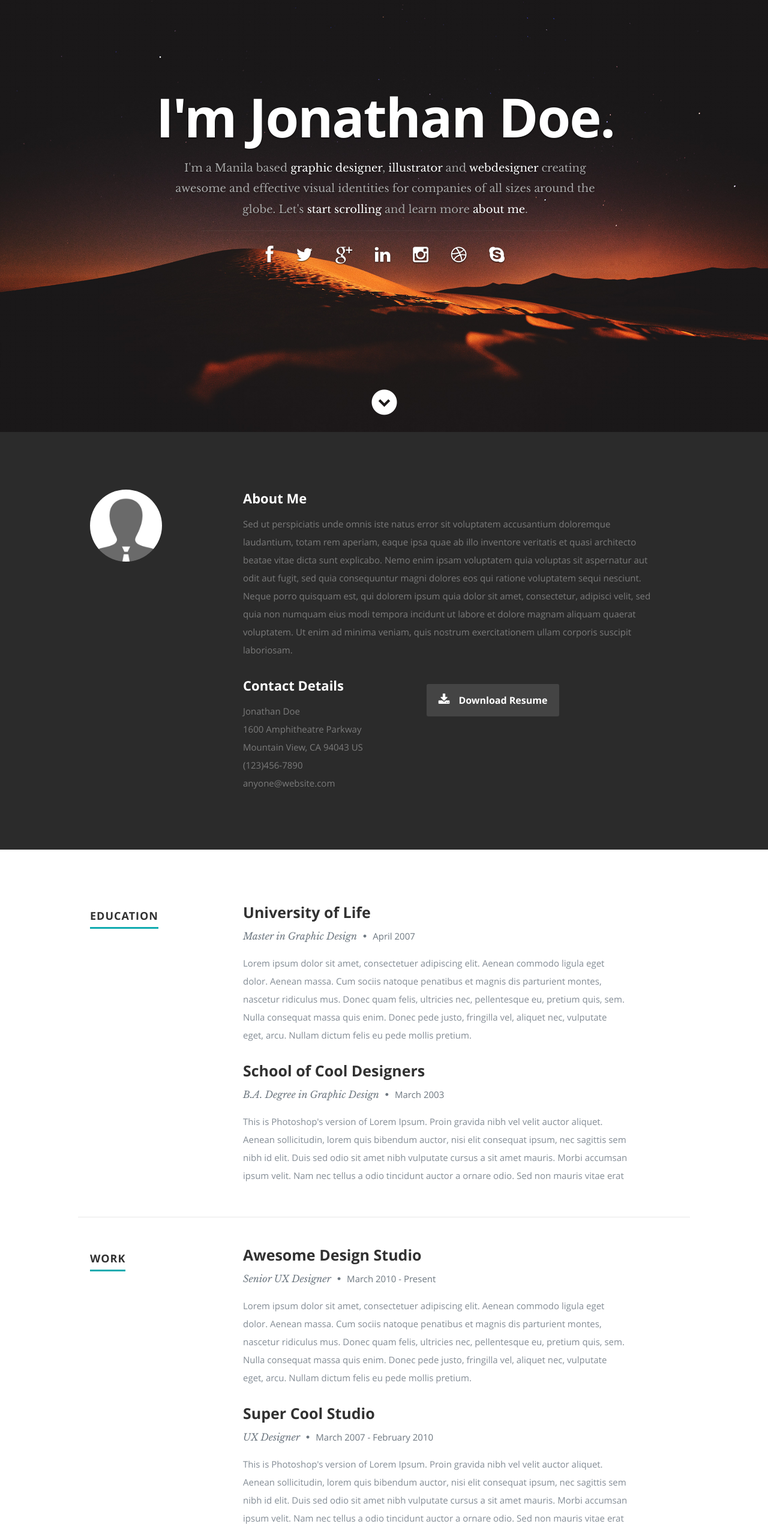
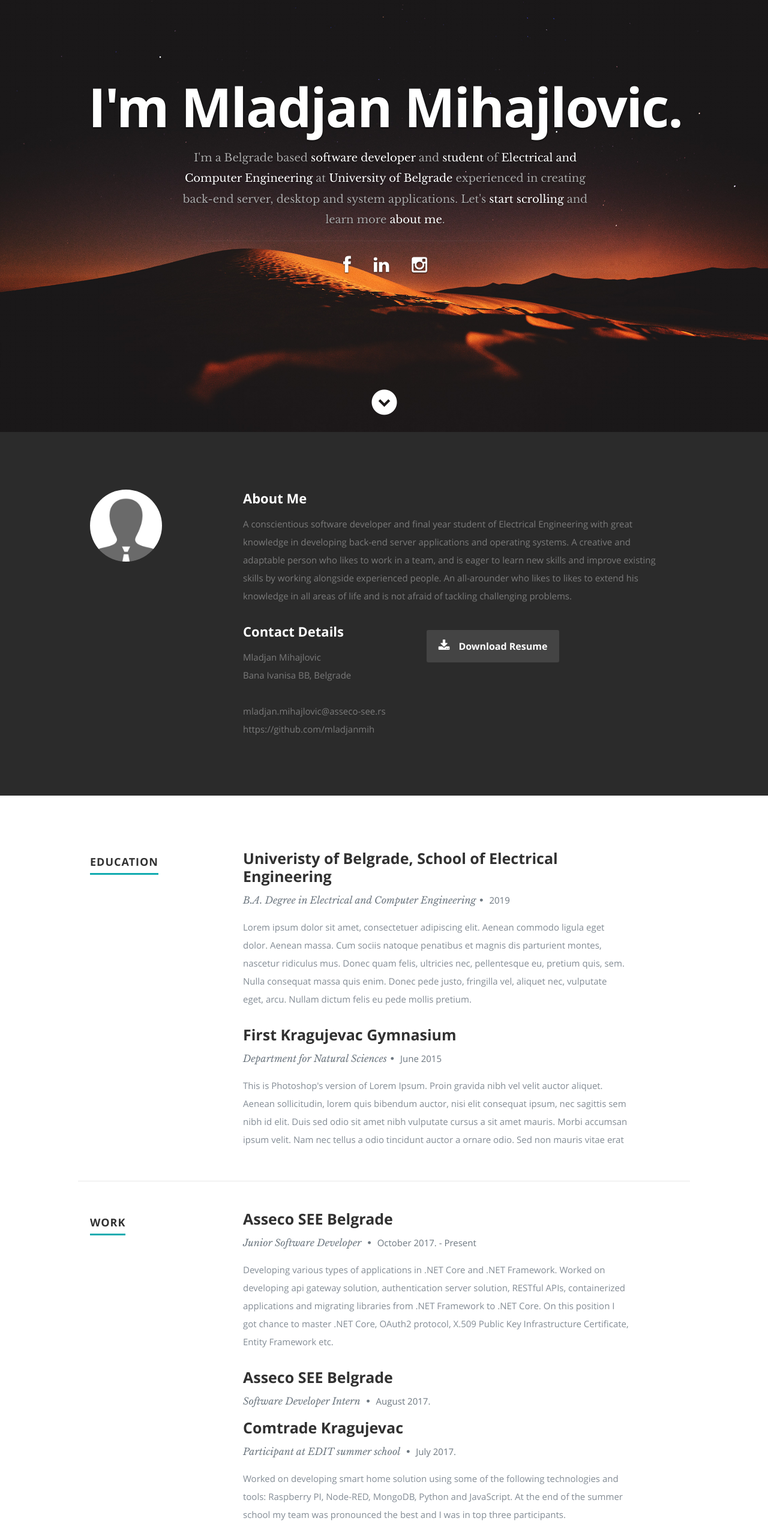
Before and after one commit to mladjanmih/mladjanmih.github.io, a plain HTML site: page index.html in a window 1280 px wide. Shown: the part 80-2640 px from the top of the page at 60% size. Drawn offline with nearby package versions, Linux system fonts and the light colour scheme.

Commit message:
Changed some data

```diff
--- a/css/layout.css
+++ b/css/layout.css
@@ -325,36 +325,27 @@ ul#nav li.current a { color: #F06000; }
    border-radius: 3px 0 0 3px;
 }
 
-.photoshop {
+.csharp {
+    width: 80%;
+    -moz-animation: photoshop 2s ease;
+    -webkit-animation: photoshop 2s ease;
+}
+.cpp {
   	width: 60%;
   	-moz-animation: photoshop 2s ease;
   	-webkit-animation: photoshop 2s ease;
 }
-.illustrator {
-  	width: 55%;
+.java {
+  	width: 70%;
   	-moz-animation: illustrator 2s ease;
   	-webkit-animation: illustrator 2s ease;
 }
-.wordpress {
-  	width: 50%;
+.databases {
+  	width: 65%;
   	-moz-animation: wordpress 2s ease;
   	-webkit-animation: wordpress 2s ease;
 }
-.css {
-  	width: 90%;
-  	-moz-animation: css 2s ease;
-  	-webkit-animation: css 2s ease;
-}
-.html5 {
-  	width: 80%;
-  	-moz-animation: html5 2s ease;
-  	-webkit-animation: html5 2s ease;
-}
-.jquery {
-  	width: 50%;
-  	-moz-animation: jquery 2s ease;
-  	-webkit-animation: jquery 2s ease;
-}
+
 
 @-moz-keyframes photoshop {
   0%   { width: 0px;  }
--- a/index.html
+++ b/index.html
@@ -7,7 +7,7 @@
    <!--- Basic Page Needs
    ================================================== -->
    <meta charset="utf-8">
-	<title>Ceevee - Free Responsive HTML5/CSS3 Template</title>
+	<title>Mladjan Mihajlovic</title>
 	<meta name="description" content="">
 	<meta name="author" content="">
 
@@ -56,19 +56,19 @@
 
       <div class="row banner">
          <div class="banner-text">
-            <h1 class="responsive-headline">I'm Jonathan Doe.</h1>
-            <h3>I'm a Manila based <span>graphic designer</span>, <span>illustrator</span> and <span>webdesigner</span> creating awesome and
-            effective visual identities for companies of all sizes around the globe. Let's <a class="smoothscroll" href="#about">start scrolling</a>
+            <h1 class="responsive-headline">I'm Mladjan Mihajlovic.</h1>
+            <h3>I'm a Belgrade based <span>software developer</span> and <span>student</span> of <span>Electrical and Computer Engineering</span> at <span>University of Belgrade</span>
+            experienced in creating back-end server, desktop and system applications. Let's <a class="smoothscroll" href="#about">start scrolling</a>
             and learn more <a class="smoothscroll" href="#about">about me</a>.</h3>
             <hr />
             <ul class="social">
-               <li><a href="#"><i class="fa fa-facebook"></i></a></li>
-               <li><a href="#"><i class="fa fa-twitter"></i></a></li>
-               <li><a href="#"><i class="fa fa-google-plus"></i></a></li>
-               <li><a href="#"><i class="fa fa-linkedin"></i></a></li>
-               <li><a href="#"><i class="fa fa-instagram"></i></a></li>
-               <li><a href="#"><i class="fa fa-dribbble"></i></a></li>
-               <li><a href="#"><i class="fa fa-skype"></i></a></li>
+               <li><a href="https://www.facebook.com/mladjan.mihajlovic"><i class="fa fa-facebook"></i></a></li>
+     <!--      <li><a href="#"><i class="fa fa-twitter"></i></a></li>
+               <li><a href="#"><i class="fa fa-google-plus"></i></a></li>-->
+               <li><a href="https://www.linkedin.com/in/mladjan-mihajlovic-572b21151/"><i class="fa fa-linkedin"></i></a></li>
+               <li><a href="https://www.instagram.com/mladjan_mih/"><i class="fa fa-instagram"></i></a></li>
+			<!--<li><a href="#"><i class="fa fa-dribbble"></i></a></li>
+               <li><a href="#"><i class="fa fa-skype"></i></a></li> -->
             </ul>
          </div>
       </div>
@@ -96,12 +96,10 @@
 
             <h2>About Me</h2>
 
-            <p>Sed ut perspiciatis unde omnis iste natus error sit voluptatem accusantium doloremque laudantium, totam rem aperiam,
-            eaque ipsa quae ab illo inventore veritatis et quasi architecto beatae vitae dicta sunt explicabo. Nemo enim ipsam
-            voluptatem quia voluptas sit aspernatur aut odit aut fugit, sed quia consequuntur magni dolores eos qui ratione
-            voluptatem sequi nesciunt. Neque porro quisquam est, qui dolorem ipsum quia dolor sit amet, consectetur, adipisci velit,
-            sed quia non numquam eius modi tempora incidunt ut labore et dolore magnam aliquam quaerat voluptatem.
-            Ut enim ad minima veniam, quis nostrum exercitationem ullam corporis suscipit laboriosam.
+            <p>A conscientious software developer and final year student of Electrical Engineering with great knowledge in developing
+            	back-end server applications and operating systems. A creative and adaptable person who likes to work in a team,
+            	and is eager to learn new skills and improve existing skills by working alongside experienced people. An all-arounder
+            	who likes to likes to extend his knowledge in all areas of life and is not afraid of tackling challenging problems.
             </p>
 
             <div class="row">
@@ -110,12 +108,11 @@
 
                   <h2>Contact Details</h2>
                   <p class="address">
-						   <span>Jonathan Doe</span><br>
-						   <span>1600 Amphitheatre Parkway<br>
-						         Mountain View, CA 94043 US
+						   <span>Mladjan Mihajlovic</span><br>
+						   <span>Bana Ivanisa BB, Belgrade<br>
                      </span><br>
-						   <span>(123)456-7890</span><br>
-                     <span>anyone@website.com</span>
+                     <span>mladjan.mihajlovic@asseco-see.rs</span><br>
+                     <span>https://github.com/mladjanmih</span>
 					   </p>
 
                </div>
@@ -153,8 +150,8 @@
 
                <div class="twelve columns">
 
-                  <h3>University of Life</h3>
-                  <p class="info">Master in Graphic Design <span>&bull;</span> <em class="date">April 2007</em></p>
+                  <h3>Univeristy of Belgrade, School of Electrical Engineering</h3>
+                  <p class="info">B.A. Degree in Electrical and Computer Engineering<span>&bull;</span> <em class="date">2019</em></p>
 
                   <p>
                   Lorem ipsum dolor sit amet, consectetuer adipiscing elit. Aenean commodo ligula eget dolor. Aenean massa.
@@ -171,8 +168,8 @@
 
                <div class="twelve columns">
 
-                  <h3>School of Cool Designers</h3>
-                  <p class="info">B.A. Degree in Graphic Design <span>&bull;</span> <em class="date">March 2003</em></p>
+                  <h3>First Kragujevac Gymnasium</h3>
+                  <p class="info">Department for Natural Sciences<span>&bull;</span> <em class="date">June 2015</em></p>
 
                   <p>
                   This is Photoshop's version  of Lorem Ipsum. Proin gravida nibh vel velit auctor aliquet.
@@ -204,14 +201,14 @@
 
                <div class="twelve columns">
 
-                  <h3>Awesome Design Studio</h3>
-                  <p class="info">Senior UX Designer <span>&bull;</span> <em class="date">March 2010 - Present</em></p>
+                  <h3>Asseco SEE Belgrade</h3>
+                  <p class="info">Junior Software Developer <span>&bull;</span> <em class="date">October 2017. - Present</em></p>
 
                   <p>
-                  Lorem ipsum dolor sit amet, consectetuer adipiscing elit. Aenean commodo ligula eget dolor. Aenean massa.
-                  Cum sociis natoque penatibus et magnis dis parturient montes, nascetur ridiculus mus. Donec quam felis,
-                  ultricies nec, pellentesque eu, pretium quis, sem. Nulla consequat massa quis enim.
-                  Donec pede justo, fringilla vel, aliquet nec, vulputate eget, arcu. Nullam dictum felis eu pede mollis pretium.
+                  Developing various types of applications in .NET Core and .NET Framework. Worked on developing api gateway solution,
+                  authentication server solution, RESTful APIs, containerized applications and migrating libraries from .NET Framework
+                  to .NET Core. On this position I got chance to master .NET Core, OAuth2 protocol, X.509 Public Key Infrastructure
+                  Certificate, Entity Framework etc.
                   </p>
 
                </div>
@@ -222,14 +219,23 @@
 
                <div class="twelve columns">
 
-                  <h3>Super Cool Studio</h3>
-                  <p class="info">UX Designer <span>&bull;</span> <em class="date">March 2007 - February 2010</em></p>
+                  <h3>Asseco SEE Belgrade</h3>
+                  <p class="info">Software Developer Intern <span>&bull;</span> <em class="date">August 2017.</em></p>
+
+               </div>
+
+            </div> <!-- item end -->
+
+            <div class="row item">
+
+               <div class="twelve columns">
+
+                  <h3>Comtrade Kragujevac</h3>
+                  <p class="info">Participant at EDIT summer school <span>&bull;</span> <em class="date">July 2017.</em></p>
 
                   <p>
-                  This is Photoshop's version  of Lorem Ipsum. Proin gravida nibh vel velit auctor aliquet.
-                  Aenean sollicitudin, lorem quis bibendum auctor, nisi elit consequat ipsum, nec sagittis sem
-                  nibh id elit. Duis sed odio sit amet nibh vulputate cursus a sit amet mauris. Morbi accumsan
-                  ipsum velit. Nam nec tellus a odio tincidunt auctor a ornare odio. Sed non  mauris vitae erat
+                  Worked on developing smart home solution using some of the following technologies and tools: Raspberry PI, Node-RED, MongoDB,
+                  Python and JavaScript. At the end of the summer school my team was pronounced the best and I was in top three participants.
                   </p>
 
                </div>
@@ -260,12 +266,10 @@
 				<div class="bars">
 
 				   <ul class="skills">
-					   <li><span class="bar-expand photoshop"></span><em>Photoshop</em></li>
-                  <li><span class="bar-expand illustrator"></span><em>Illustrator</em></li>
-						<li><span class="bar-expand wordpress"></span><em>Wordpress</em></li>
-						<li><span class="bar-expand css"></span><em>CSS</em></li>
-						<li><span class="bar-expand html5"></span><em>HTML5</em></li>
-                  <li><span class="bar-expand jquery"></span><em>jQuery</em></li>
+					   <li><span class="bar-expand csharp"></span><em>C#</em></li>
+	                   <li><span class="bar-expand cpp"></span><em>C++</em></li>
+						<li><span class="bar-expand java"></span><em>Java</em></li>
+						<li><span class="bar-expand databases"></span><em>SQL Databases</em></li>
 					</ul>
 
 				</div><!-- end skill-bars -->
```
